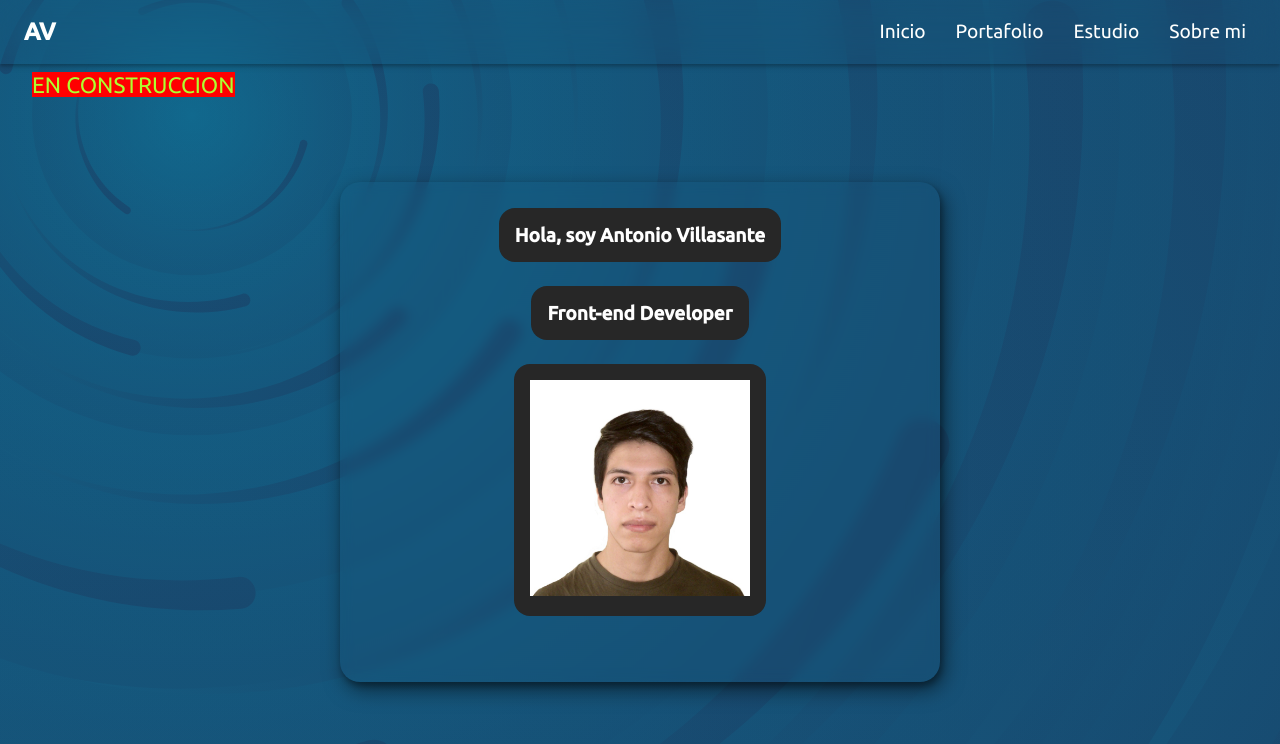
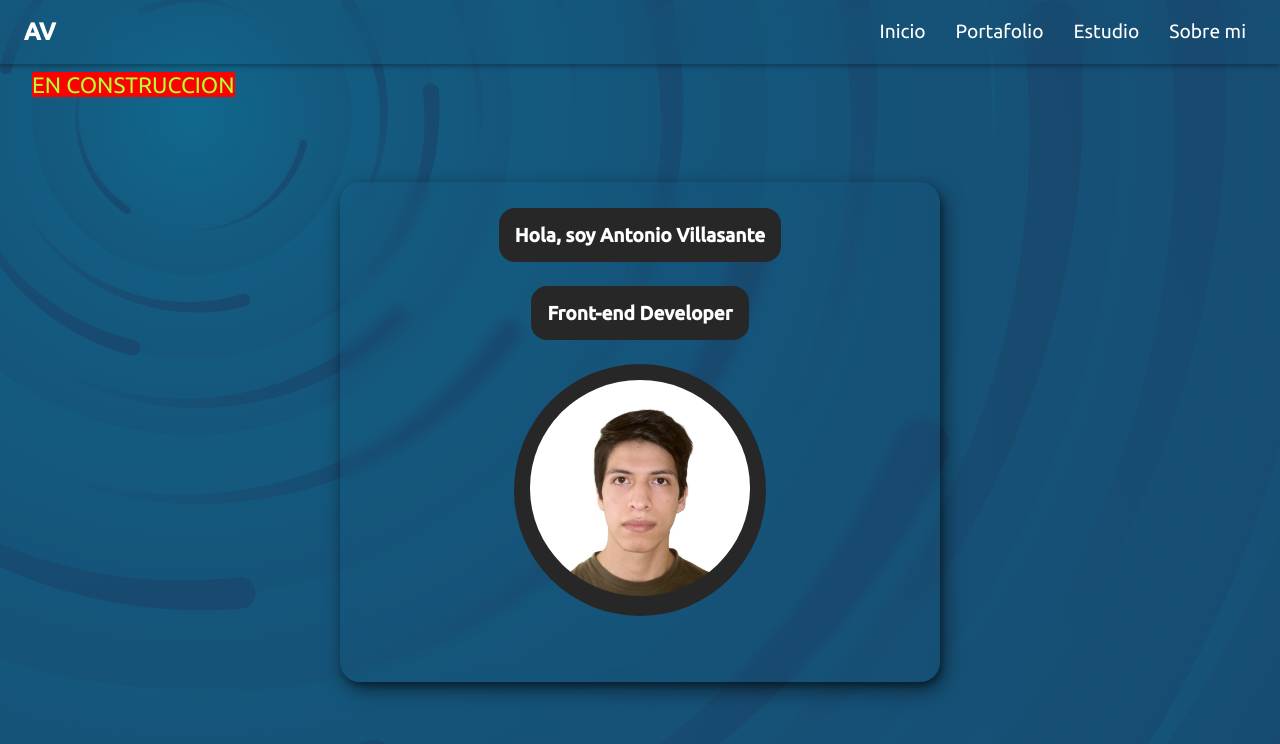
Before and after one commit to ant-villasante98/portafolio, an Angular app: page /inicio in a window 1280 px wide. Shown: the top 744 px of the page. Built offline with nearby package versions, Linux system fonts and the light colour scheme.

Commit message:
correccion en main

```diff
--- a/src/app/modules/inicio/inicio.component.css
+++ b/src/app/modules/inicio/inicio.component.css
@@ -137,7 +137,9 @@
         display: none;
     }
 
-    .text-start {
-        text-align: start;
+    .messasge-photo,
+    .messasge-photo img {
+        border-radius: 50%;
+        overflow: hidden;
     }
 }
```
